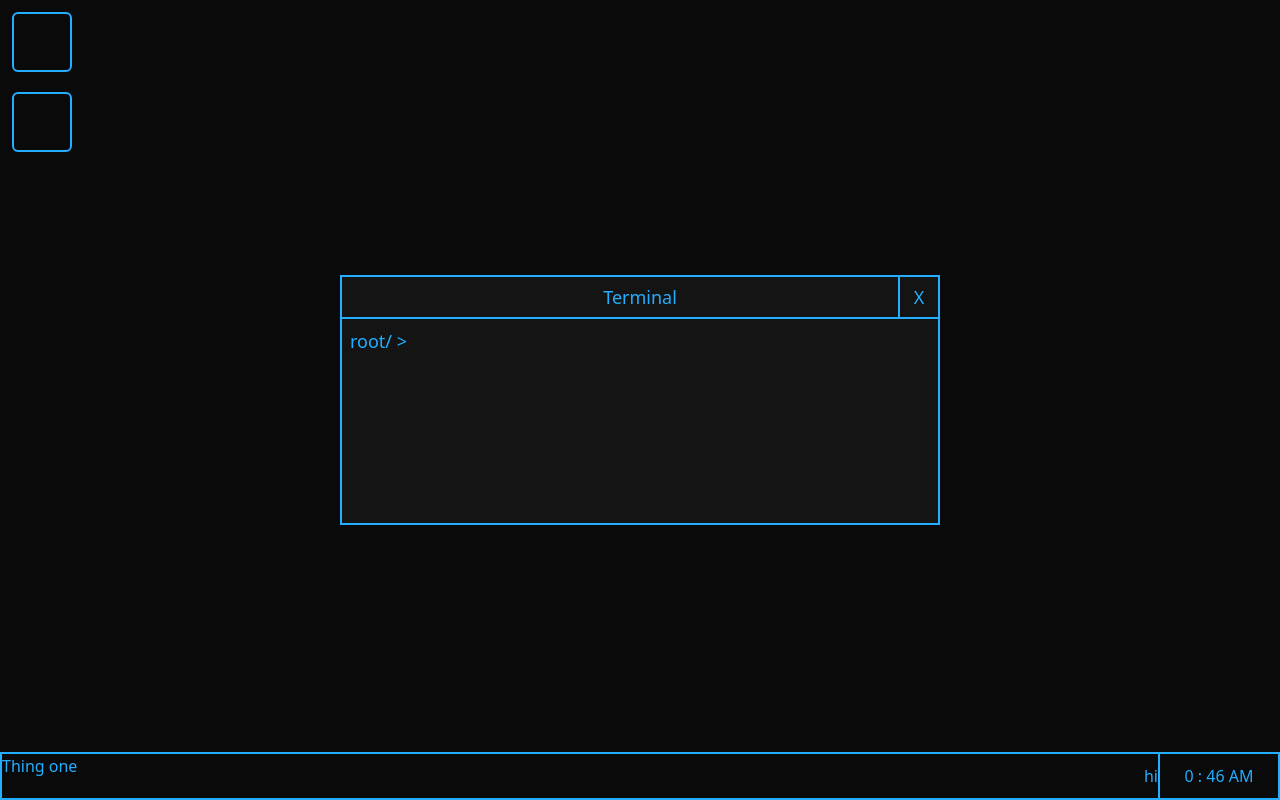
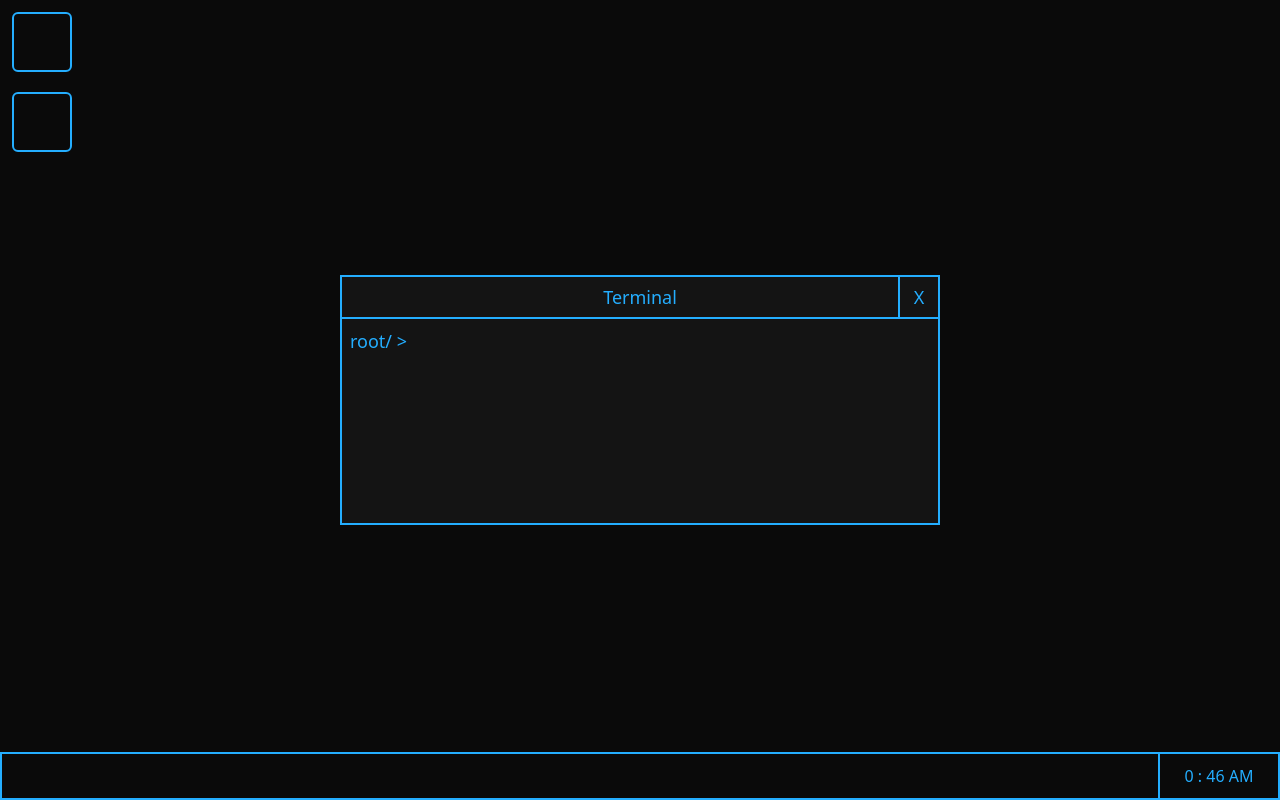
Before and after one commit to blowupthenoobs/WebbingAnOS, a React (Vite) app in the folder webbingOS/: page / in a window 1280 px wide. Built offline with nearby package versions, Linux system fonts and the light colour scheme.

Commit message:
Commented out Testing stuffs

```diff
--- a/webbingOS/src/WebOS/TaskBar.tsx
+++ b/webbingOS/src/WebOS/TaskBar.tsx
@@ -26,7 +26,7 @@ export default function TaskBar() {
     return (
         <div className={" text-computer-primary border-2 border-computer-primary h-12 w-full flex align-middle "}>
             <div className="w-[50%] flex flex-row align-middle">
-                <p>Thing one</p>
+                {/* <p>Thing one</p> */}
             </div>
 
             <div className="w-[50%] h-full flex flex-row-reverse items-center">
@@ -37,7 +37,7 @@ export default function TaskBar() {
                     </div>
                 </div>
 
-                <p>hi</p>
+                {/* <p>hi</p> */}
             </div>
         </div>
     )
```
